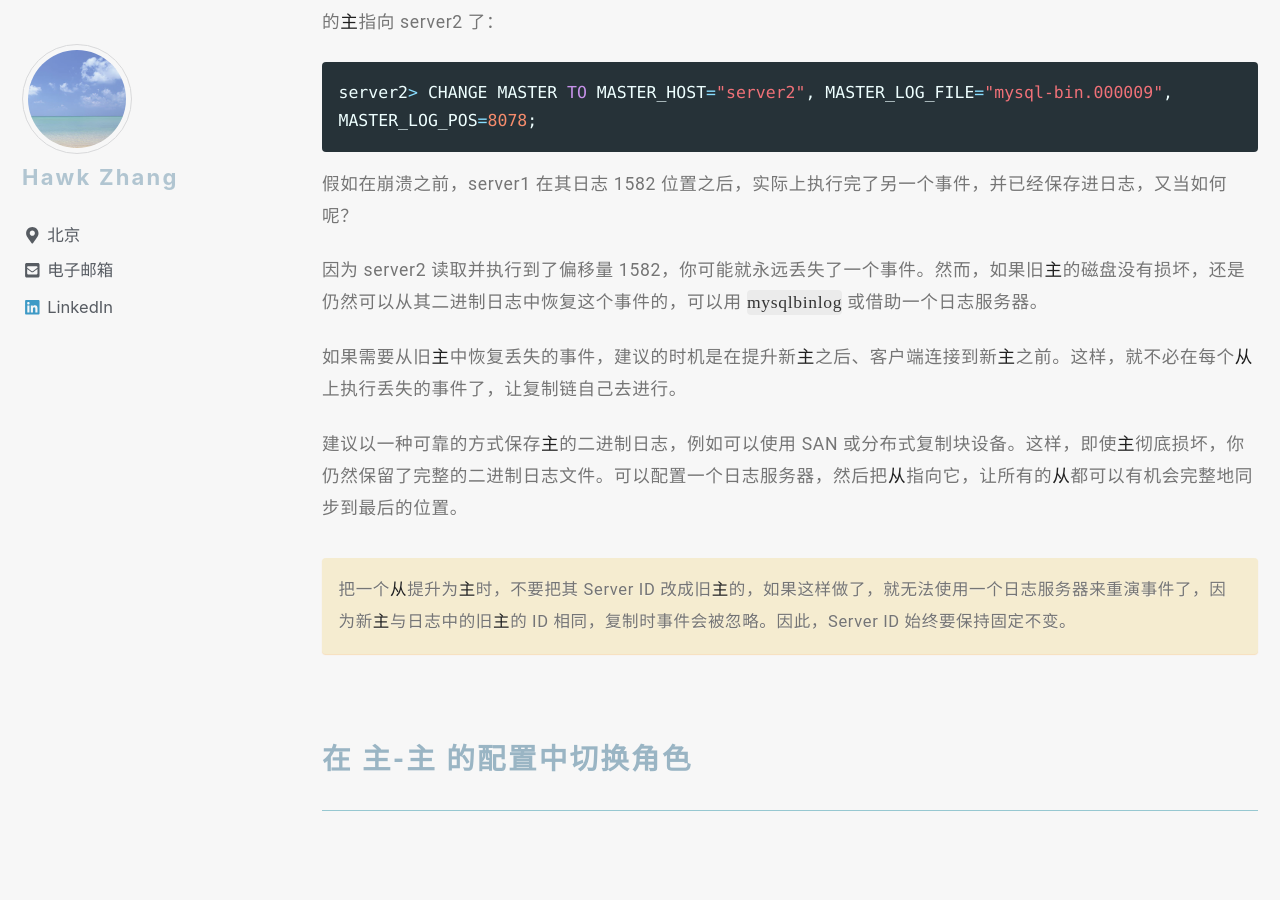
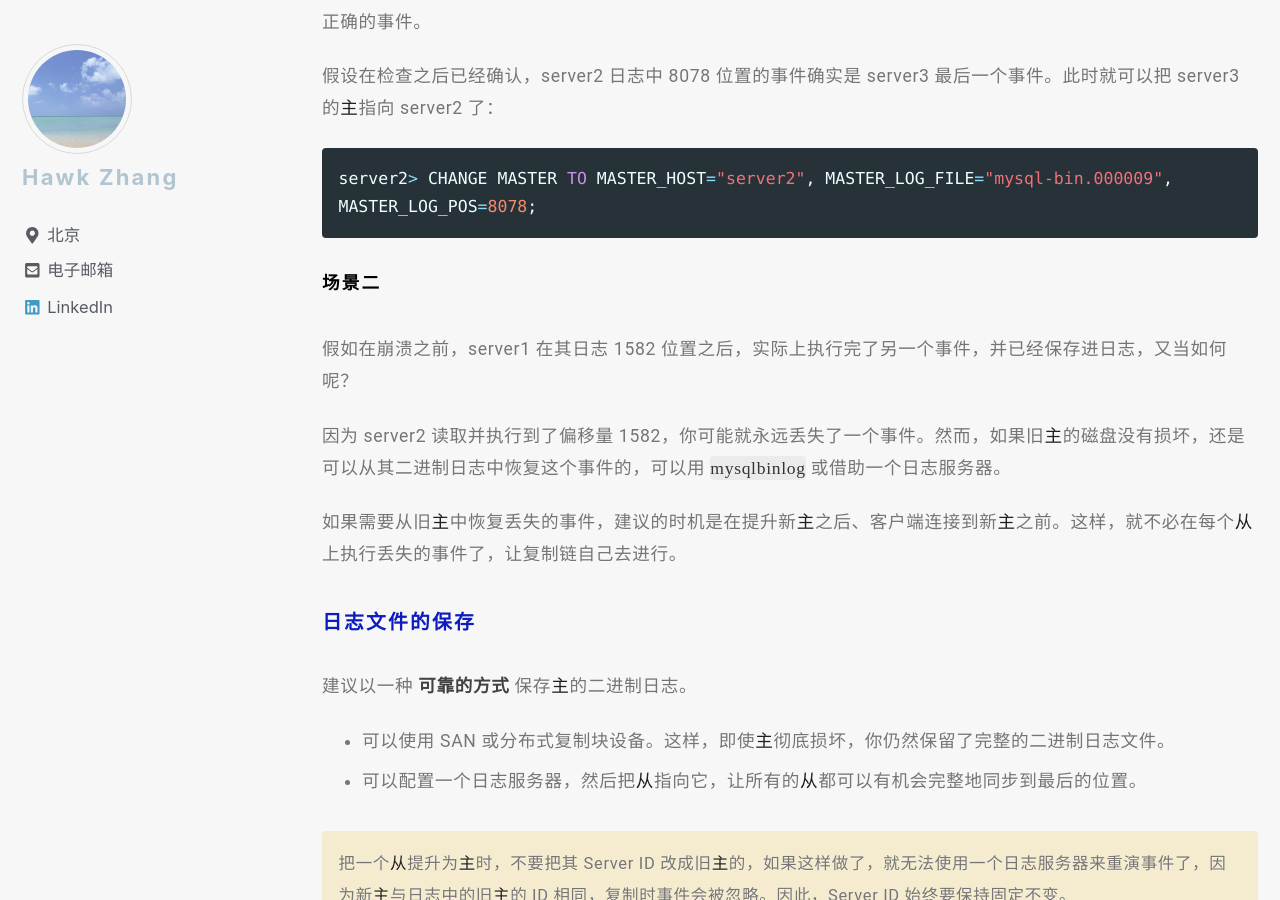
Before and after one commit to narru888/linotes_note, a Jekyll site: the page built from _posts/mysql/2016-03-01-repl.management.md, in a window 1280 px wide and 900 px high, scrolled down 11816 px. Built offline with Jekyll 4.4.1, drawn with Linux system fonts in a browser that asks for light colours; nearby versions of some CDN libraries; a script that is not in the unit is left out.

Commit message:
update on 2018-08-17 17:30:01 CST

````diff
--- a/_posts/mysql/2016-03-01-repl.management.md
+++ b/_posts/mysql/2016-03-01-repl.management.md
@@ -321,6 +321,8 @@ $ pt-table-checksum --replicate=test.checksum <master_host>
 
 ##### 范例
 
+###### 场景一
+
 假设 server1 是*主*，server2 和 server3 是它的*从*，server1 现在崩溃了。
 
 ![image-center](/assets/images/mysql.repl.example.jpg){: .align-center}
@@ -342,13 +344,20 @@ server2> CHANGE MASTER TO MASTER_HOST="server2", MASTER_LOG_FILE="mysql-bin.0000
 MASTER_LOG_POS=8078;
 ```
 
+###### 场景二
+
 假如在崩溃之前，server1 在其日志 1582 位置之后，实际上执行完了另一个事件，并已经保存进日志，又当如何呢？
 
-因为 server2 读取并执行到了偏移量 1582，你可能就永远丢失了一个事件。然而，如果旧*主*的磁盘没有损坏，还是仍然可以从其二进制日志中恢复这个事件的，可以用 `mysqlbinlog` 或借助一个日志服务器。
+因为 server2 读取并执行到了偏移量 1582，你可能就永远丢失了一个事件。然而，如果旧*主*的磁盘没有损坏，还是可以从其二进制日志中恢复这个事件的，可以用 `mysqlbinlog` 或借助一个日志服务器。
 
 如果需要从旧*主*中恢复丢失的事件，建议的时机是在提升新*主*之后、客户端连接到新*主*之前。这样，就不必在每个*从*上执行丢失的事件了，让复制链自己去进行。
 
-建议以一种可靠的方式保存*主*的二进制日志，例如可以使用 SAN 或分布式复制块设备。这样，即使*主*彻底损坏，你仍然保留了完整的二进制日志文件。可以配置一个日志服务器，然后把*从*指向它，让所有的*从*都可以有机会完整地同步到最后的位置。
+##### 日志文件的保存
+
+建议以一种 **可靠的方式** 保存*主*的二进制日志。
+
+* 可以使用 SAN 或分布式复制块设备。这样，即使*主*彻底损坏，你仍然保留了完整的二进制日志文件。
+* 可以配置一个日志服务器，然后把*从*指向它，让所有的*从*都可以有机会完整地同步到最后的位置。
 
 把一个*从*提升为*主*时，不要把其 Server ID 改成旧*主*的，如果这样做了，就无法使用一个日志服务器来重演事件了，因为新*主*与日志中的旧*主*的 ID 相同，复制时事件会被忽略。因此，Server ID 始终要保持固定不变。
 {: .notice--warning}
````
